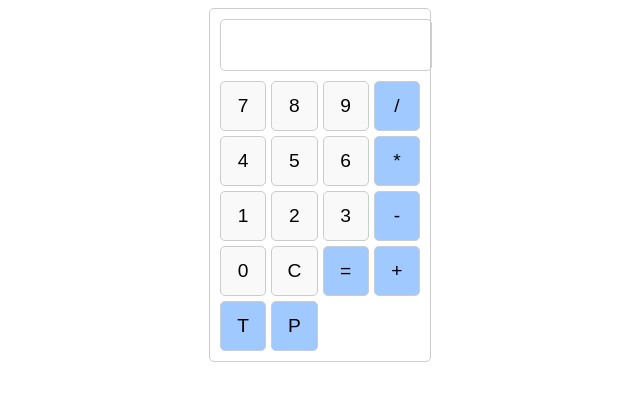
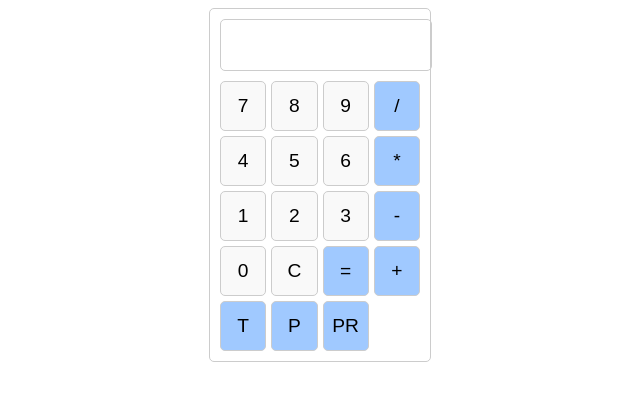
Before and after one commit to EdisonChalacan/Calculadora, a plain HTML site: page index.html in a window 1280 px wide. Shown: the whole page, without its empty margins (320-960 px from the left). Drawn offline with Linux system fonts and the light colour scheme.

Commit message:
funcion presion

```diff
--- a/index.html
+++ b/index.html
@@ -73,6 +73,7 @@
 
             <button class="button operator" onclick="convertToFahrenheit()">T</button>
             <button class="button operator" onclick="convertirPeso()">P</button>
+            <button class="button operator" onclick="convertirPresion()">PR</button>
 
         </div>
     </div>
```
